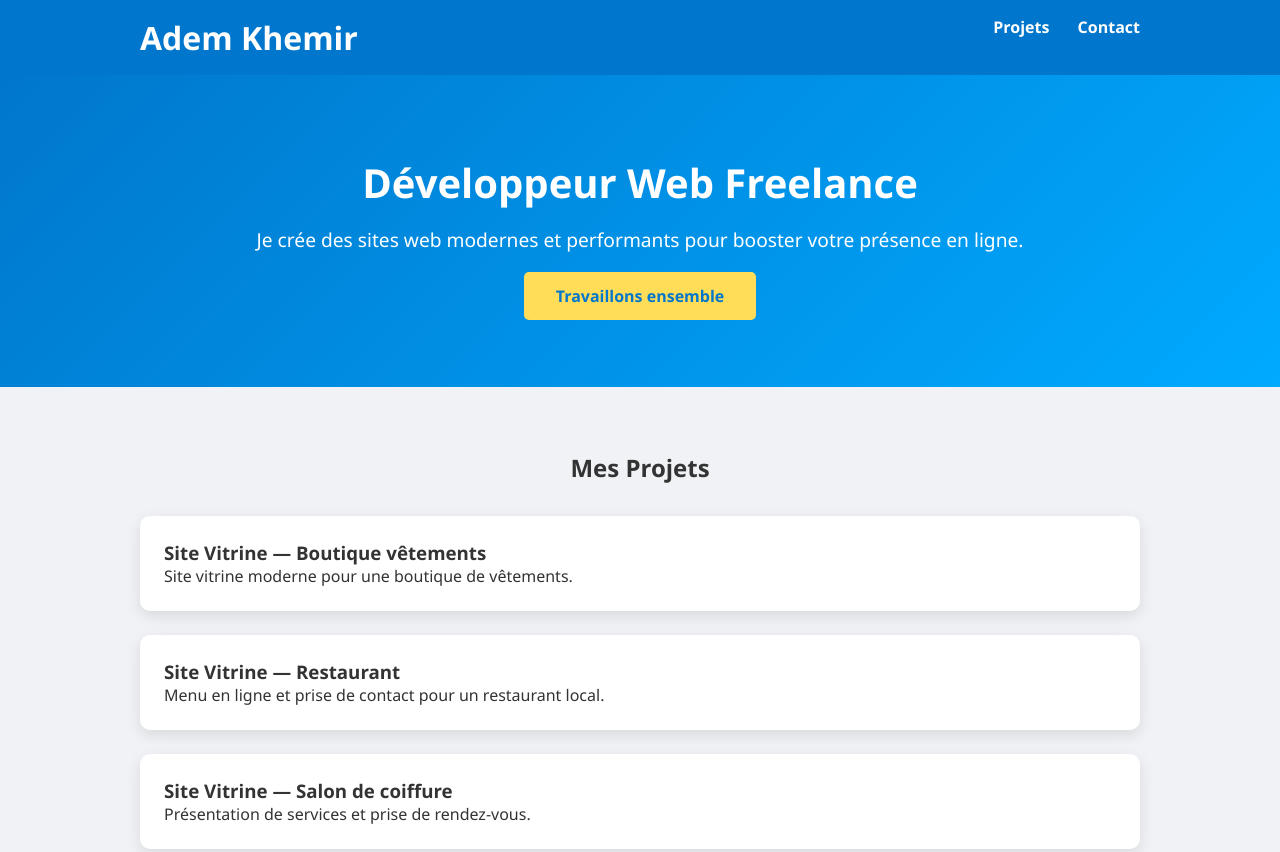
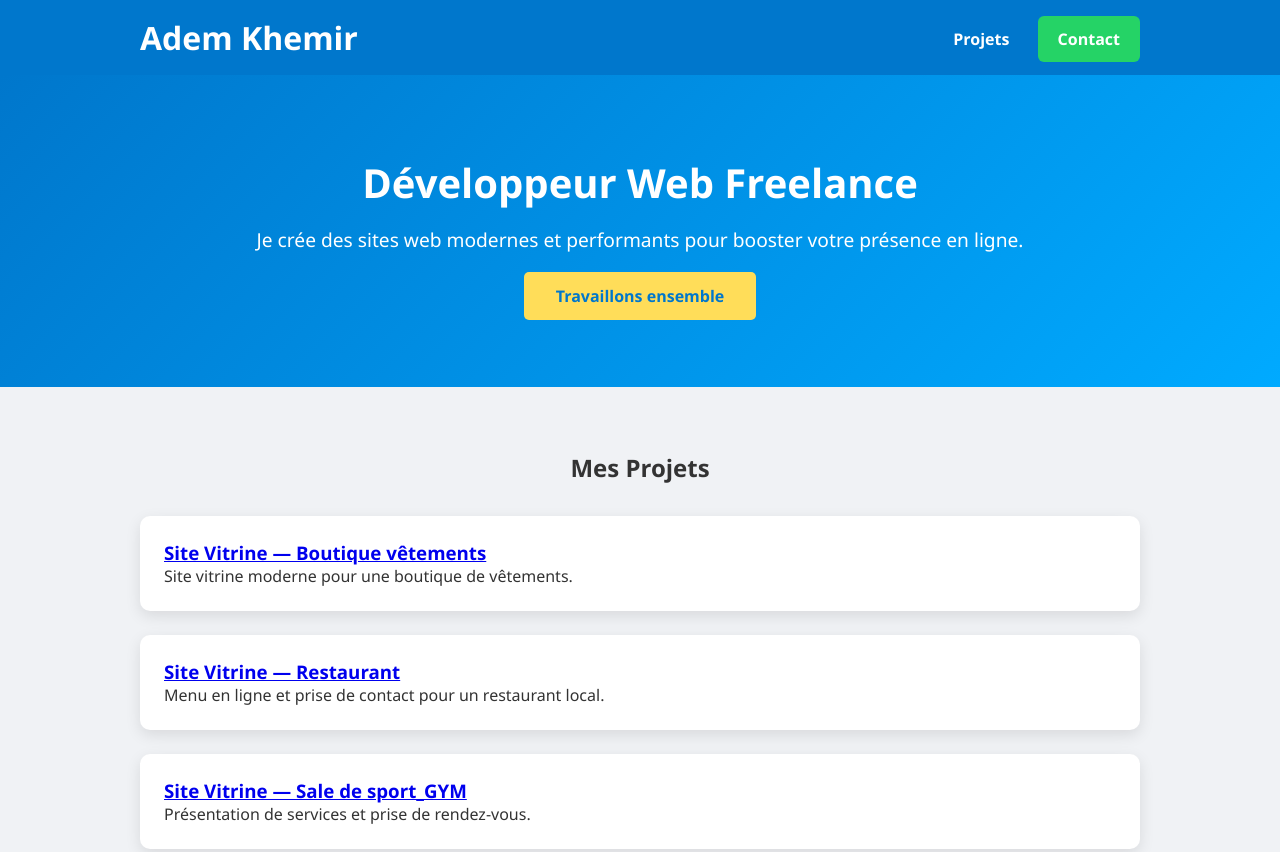
Before and after one commit to Ademkh315/ademkh315.github.io, a plain HTML site: page index.html in a window 1280 px wide. Shown: the top 852 px of the page. Drawn offline with Linux system fonts and the light colour scheme.

Commit message:
Update contact link and project titles in index.html

```diff
--- a/index.html
+++ b/index.html
@@ -12,7 +12,8 @@
             <h1>Adem Khemir</h1>
             <nav>
                 <a href="#projets">Projets</a>
-                <a href="#contact">Contact</a>
+                <a href="https://wa.me/21629298281?text=salut !%20je%20vous%20avoir%20plus%20d'information%20sur%20un%20projet"
+               target="_blank" class="btn-whatsapp">Contact</a>
             </nav>
         </div>
     </header>
@@ -28,19 +29,18 @@
     <section id="projets">
         <div class="container">
             <h2>Mes Projets</h2>
-
             <div class="projet">
-                <h3>Site Vitrine — Boutique vêtements</h3>
+                <a href="index4.html"><h3>Site Vitrine — Boutique vêtements</h3></a>
                 <p>Site vitrine moderne pour une boutique de vêtements.</p>
             </div>
 
             <div class="projet">
-                <h3>Site Vitrine — Restaurant</h3>
+                <a href="index3.html"><h3>Site Vitrine — Restaurant</h3></a>
                 <p>Menu en ligne et prise de contact pour un restaurant local.</p>
             </div>
 
             <div class="projet">
-                <h3>Site Vitrine — Salon de coiffure</h3>
+                <a href="index2.html"><h3>Site Vitrine — Sale de sport_GYM</h3></a>
                 <p>Présentation de services et prise de rendez-vous.</p>
             </div>
             <div class="projet">
```
